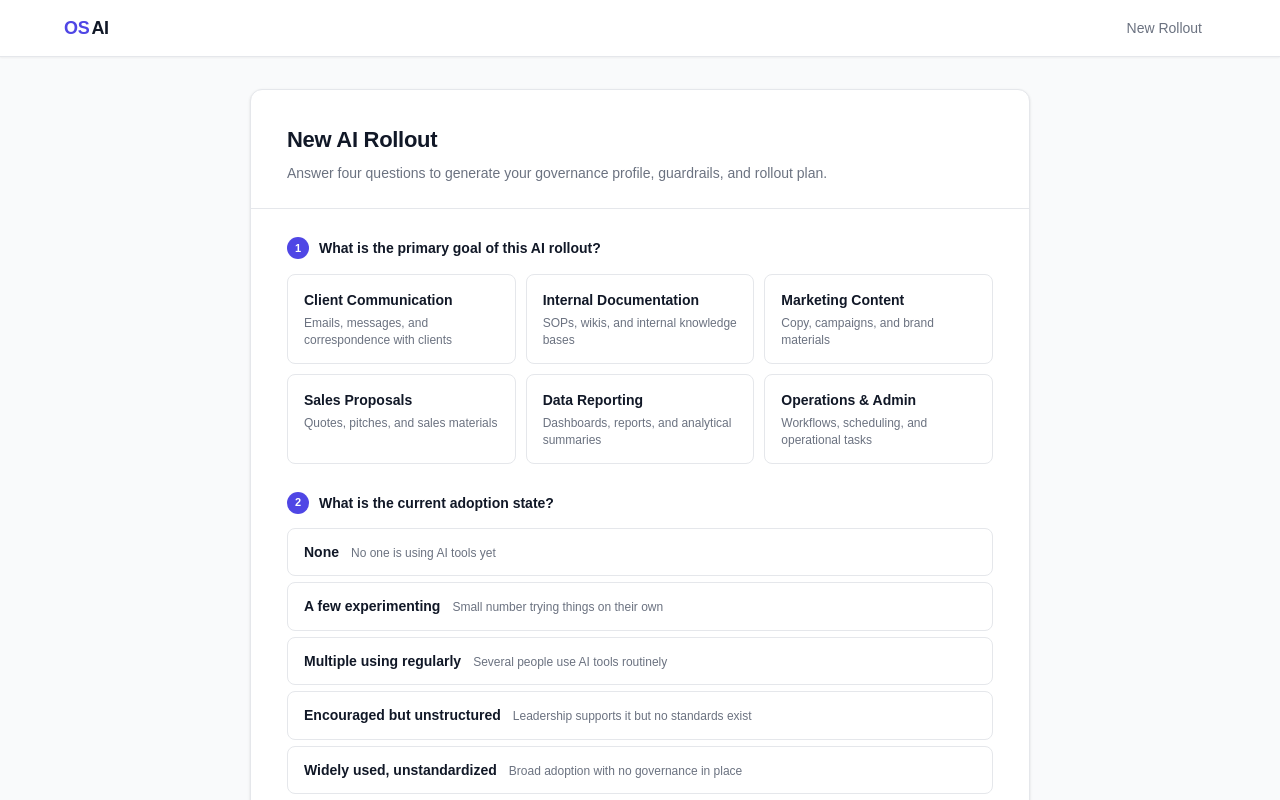
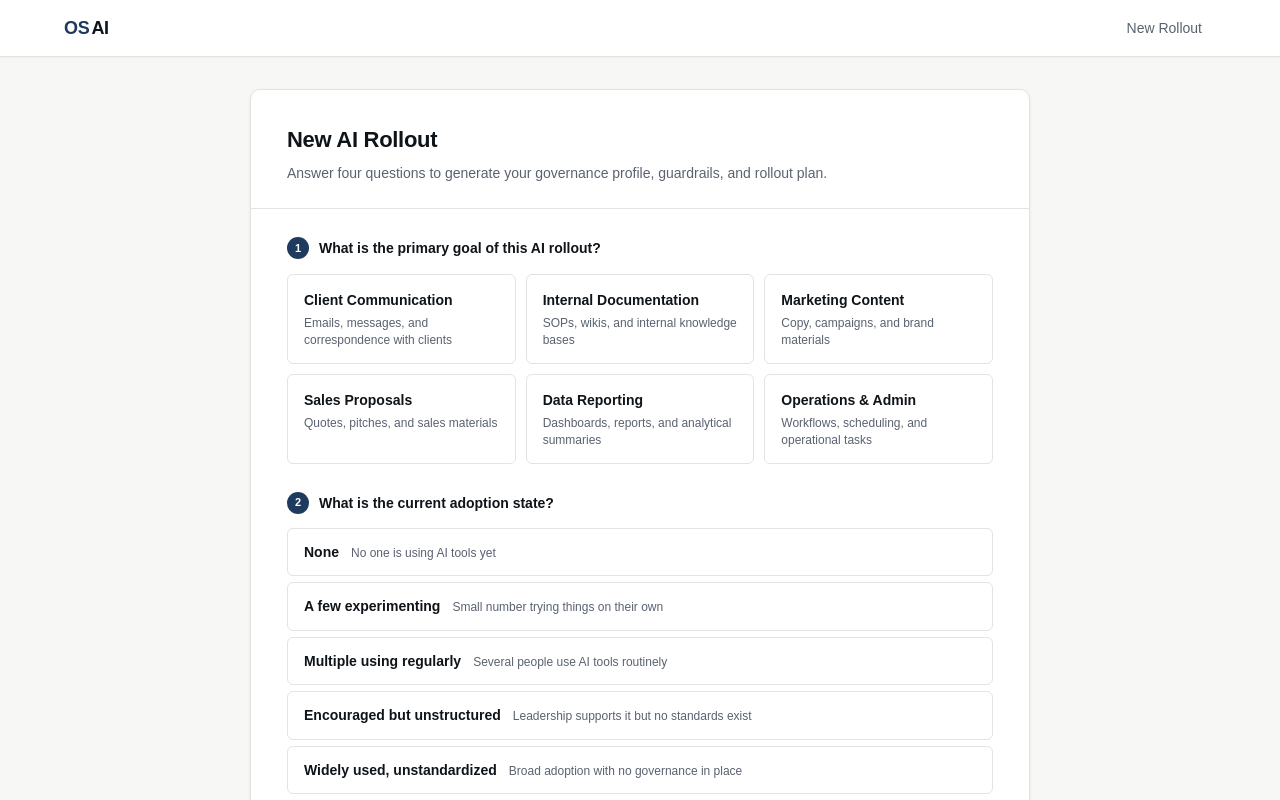
Before and after one commit to vetranod/osai, a Next.js app: page / in a window 1280 px wide. Shown: the top 800 px of the page. Built offline with nearby package versions, Linux system fonts and the light colour scheme.

Commit message:
visual redesign and artifact renderer updates

```diff
--- a/src/app/globals.css
+++ b/src/app/globals.css
@@ -1,34 +1,35 @@
 :root {
-  --background: #f9fafb;
+  --background: #f7f7f5;
   --surface: #ffffff;
-  --surface-raised: #f3f4f6;
-  --border: #e5e7eb;
-  --border-strong: #d1d5db;
-  --foreground: #111827;
-  --foreground-muted: #6b7280;
-  --foreground-subtle: #9ca3af;
+  --surface-raised: #f2f2ef;
+  --border: #e4e4df;
+  --border-strong: #c8c8c0;
+  --foreground: #0f1419;
+  --foreground-muted: #5a6270;
+  --foreground-subtle: #9aa0aa;
 
-  --accent: #4f46e5;
-  --accent-hover: #4338ca;
-  --accent-light: #eef2ff;
-  --accent-light-hover: #e0e7ff;
+  /* Accent: deep navy — authoritative, calm, governance-grade */
+  --accent: #1e3a5f;
+  --accent-hover: #162e4d;
+  --accent-light: #edf1f7;
+  --accent-light-hover: #dce5f0;
 
-  --success: #16a34a;
-  --success-light: #dcfce7;
-  --warning: #d97706;
-  --warning-light: #fef3c7;
-  --danger: #dc2626;
-  --danger-light: #fee2e2;
-  --info: #0891b2;
-  --info-light: #cffafe;
+  --success: #1a7c4a;
+  --success-light: #e6f4ed;
+  --warning: #b45309;
+  --warning-light: #fef5e7;
+  --danger: #c0392b;
+  --danger-light: #fdecea;
+  --info: #1a5c7c;
+  --info-light: #e6f2f7;
 
-  --radius-sm: 4px;
-  --radius: 8px;
-  --radius-lg: 12px;
+  --radius-sm: 3px;
+  --radius: 6px;
+  --radius-lg: 10px;
 
-  --shadow-sm: 0 1px 2px 0 rgb(0 0 0 / 0.05);
-  --shadow: 0 1px 3px 0 rgb(0 0 0 / 0.1), 0 1px 2px -1px rgb(0 0 0 / 0.1);
-  --shadow-md: 0 4px 6px -1px rgb(0 0 0 / 0.1), 0 2px 4px -2px rgb(0 0 0 / 0.1);
+  --shadow-sm: 0 1px 2px 0 rgb(0 0 0 / 0.04);
+  --shadow: 0 1px 3px 0 rgb(0 0 0 / 0.08), 0 1px 2px -1px rgb(0 0 0 / 0.06);
+  --shadow-md: 0 4px 6px -1px rgb(0 0 0 / 0.08), 0 2px 4px -2px rgb(0 0 0 / 0.06);
 
   --font-sans: var(--font-geist-sans, Arial, Helvetica, sans-serif);
   --font-mono: var(--font-geist-mono, "Courier New", monospace);
@@ -36,28 +37,28 @@
 
 @media (prefers-color-scheme: dark) {
   :root {
-    --background: #0f1117;
-    --surface: #1a1d27;
-    --surface-raised: #22263a;
-    --border: #2d3148;
-    --border-strong: #3d4261;
-    --foreground: #f1f5f9;
-    --foreground-muted: #94a3b8;
-    --foreground-subtle: #64748b;
+    --background: #0d1117;
+    --surface: #161b22;
+    --surface-raised: #1e2530;
+    --border: #2a3240;
+    --border-strong: #3a4558;
+    --foreground: #e8ecf0;
+    --foreground-muted: #8a96a4;
+    --foreground-subtle: #5a6472;
 
-    --accent: #6366f1;
-    --accent-hover: #818cf8;
-    --accent-light: #1e1b4b;
-    --accent-light-hover: #2e2b6b;
+    --accent: #4a7ab5;
+    --accent-hover: #5a8ac5;
+    --accent-light: #152030;
+    --accent-light-hover: #1e2e42;
 
-    --success: #22c55e;
-    --success-light: #14532d;
-    --warning: #f59e0b;
-    --warning-light: #451a03;
-    --danger: #f87171;
-    --danger-light: #450a0a;
-    --info: #22d3ee;
-    --info-light: #083344;
+    --success: #2ea06a;
+    --success-light: #0d2a1e;
+    --warning: #d4820a;
+    --warning-light: #2a1a04;
+    --danger: #e05252;
+    --danger-light: #2a0e0e;
+    --info: #3a8cb5;
+    --info-light: #0d2030;
   }
 }
 
```
Also changed, not shown: src/app/rollouts/[rolloutId]/page.tsx (+66 -33 lines).
